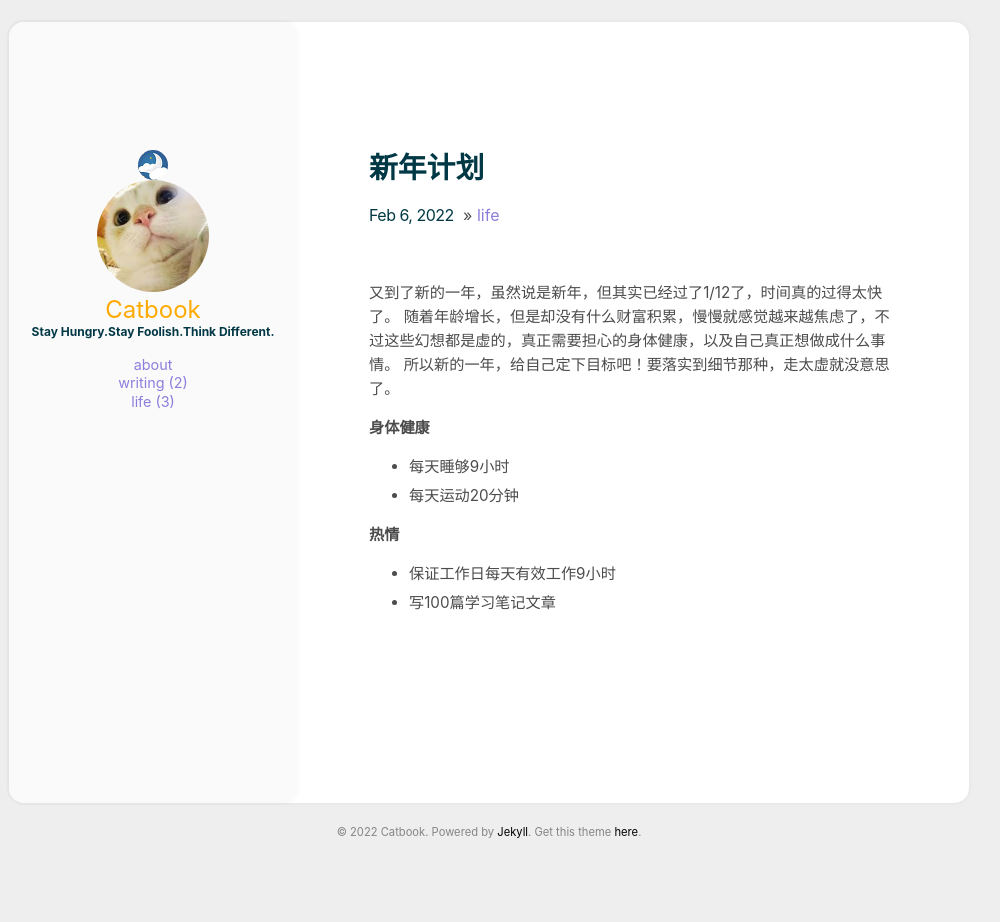
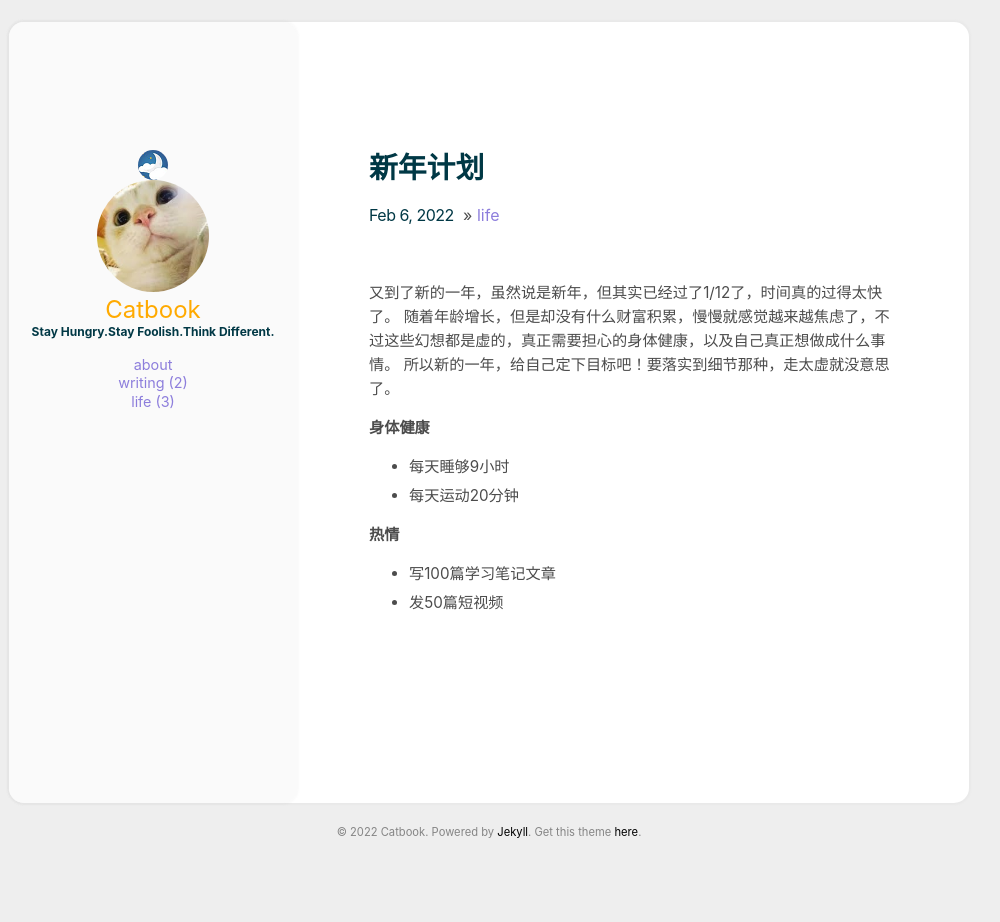
Before and after one commit to superlin2017/superlin2017.github.io, a Jekyll site: the page built from _posts/2022-02-06-plan.md, in a window 1280 px wide. Shown: the whole page, without its empty margins (151-1151 px from the left). Built offline with Jekyll 4.4.1, drawn with Linux system fonts in a browser that asks for light colours.

Commit message:
Update 2022-02-06-plan.md

```diff
--- a/_posts/2022-02-06-plan.md
+++ b/_posts/2022-02-06-plan.md
@@ -13,5 +13,5 @@ comments: true
 - 每天运动20分钟
 
 **热情**
-- 保证工作日每天有效工作9小时
 - 写100篇学习笔记文章
+- 发50篇短视频
```
